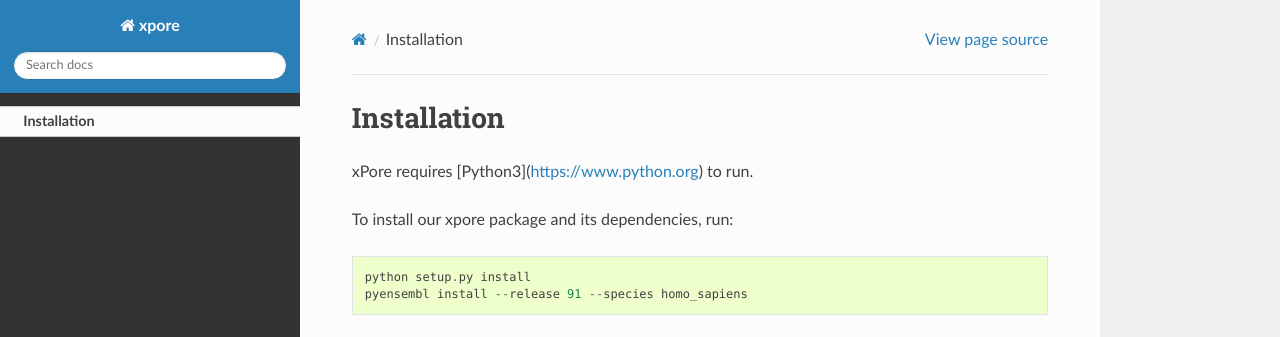
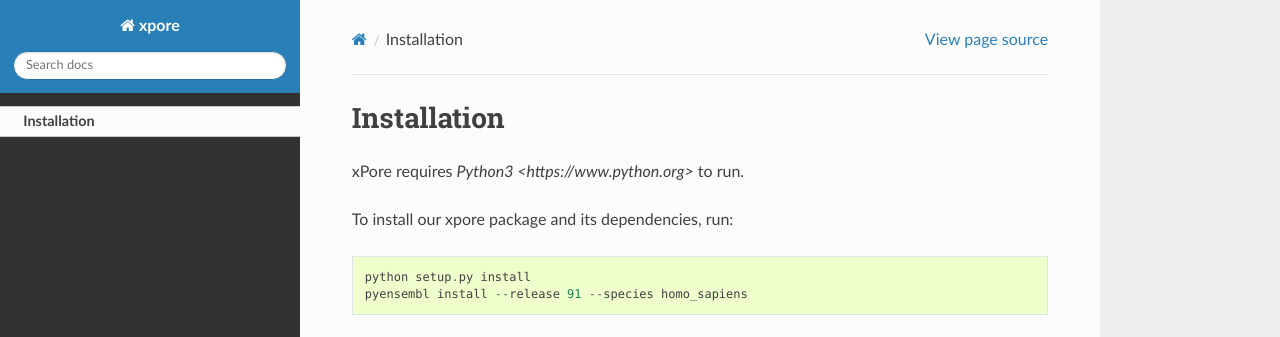
Before and after one commit to GoekeLab/xpore, a Sphinx documentation site: the page built from docs/source/installation.rst, in a window 1280 px wide. Shown: the top 337 px of the page. Built offline with Sphinx 7.4.7 and the Read the Docs theme 2.0.0, drawn with Linux system fonts in a browser that asks for light colours.

```diff
--- a/docs/source/installation.rst
+++ b/docs/source/installation.rst
@@ -3,7 +3,7 @@
 Installation
 =======================
 
-xPore requires [Python3](https://www.python.org) to run.
+xPore requires `Python3 <https://www.python.org>` to run.
 
 To install our xpore package and its dependencies, run::
 
```
